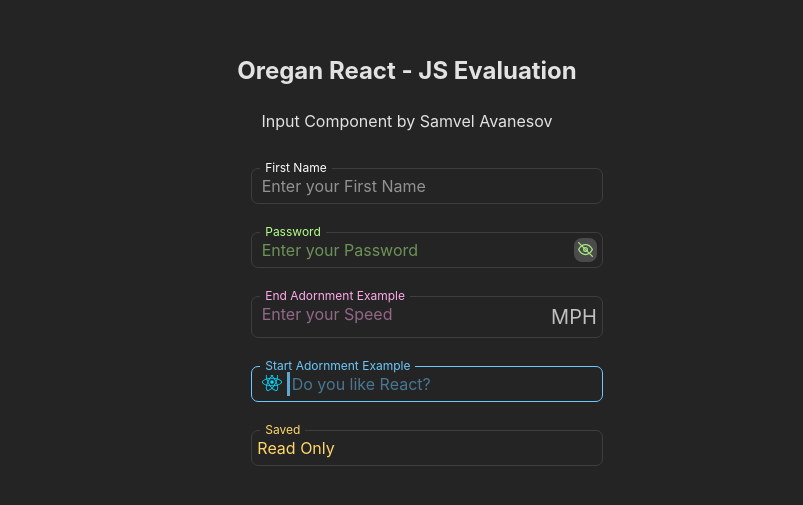
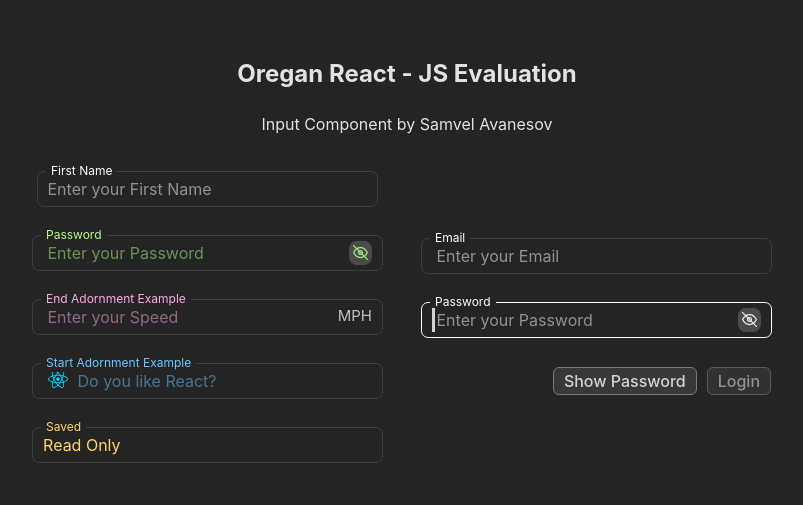
Before and after one commit to savanesoff/oregan-js-evaluation, a React (Vite) app: page / in a window 1280 px wide. Shown: the part 141-646 px from the top of the page, without its empty margins (233-1036 px from the left). Built offline with nearby package versions, Linux system fonts and the light colour scheme.

Commit message:
Login example added

```diff
--- a/src/App.css
+++ b/src/App.css
@@ -1,5 +1,6 @@
 #root {
-  max-width: 1280px;
+  max-width: 1000px !important;
+  min-width: 60vw;
   margin: 0 auto;
   padding: 2rem;
   text-align: center;
--- a/src/App.jsx
+++ b/src/App.jsx
@@ -2,12 +2,134 @@
 import reactLogo from "./assets/react.svg";
 import { useEffect, useRef } from "react";
 import "./App.css";
+import { useState } from "react";
 
 function App() {
   return (
     <>
       <h2>Oregan React - JS Evaluation</h2>
       <p>Input Component by Samvel Avanesov</p>
+      <div
+        style={{
+          display: "flex",
+          flexDirection: "row",
+          alignItems: "center",
+          justifyContent: "center",
+          gap: 30,
+          width: "100%",
+          height: "100%",
+        }}
+      >
+        <InputExamples />
+        <LoginExample />
+      </div>
+    </>
+  );
+}
+
+export default App;
+
+const LoginExample = () => {
+  const [disabled, setDisabled] = useState(true);
+  const [email, setEmail] = useState("");
+  const [password, setPassword] = useState("");
+  const [showPassword, setShowPassword] = useState(false);
+
+  const togglePassword = () => {
+    setShowPassword(!showPassword);
+  };
+
+  useEffect(() => {
+    console.log("email", email);
+    console.log("password", password);
+    if (email.length && password.length) {
+      setDisabled(false);
+    } else {
+      setDisabled(true);
+    }
+  }, [email, password]);
+  return (
+    <div
+      style={{
+        display: "flex",
+        flexDirection: "column",
+        alignItems: "end",
+        gap: 30,
+        width: "100%",
+        height: "100%",
+        padding: 20,
+        fontSize: "1rem",
+      }}
+    >
+      <Input
+        onChange={setEmail}
+        placeholder="Enter your Email"
+        label="Email"
+        style={{
+          borderRadius: "6px",
+          color: "white",
+        }}
+      />
+      <Input
+        onChange={setPassword}
+        password={true}
+        showPassword={showPassword}
+        placeholder="Enter your Password"
+        label="Password"
+        style={{
+          borderRadius: "6px",
+          color: "white",
+        }}
+      />
+
+      <div
+        style={{
+          display: "flex",
+          flexDirection: "row",
+          alignItems: "center",
+          gap: 10,
+          fontSize: "1rem",
+          width: "100%",
+          justifyContent: "flex-end",
+        }}
+      >
+        <button
+          tabIndex={0}
+          onClick={togglePassword}
+          style={{
+            padding: "3px 10px",
+            borderRadius: "6px",
+            border: "1px solid #909090",
+            color: "white",
+            backgroundColor: "#3e3e3e",
+            cursor: "pointer",
+            opacity: 0.8,
+          }}
+        >
+          {showPassword ? "Hide" : "Show"} Password
+        </button>
+
+        <button
+          disabled={disabled}
+          tabIndex={0}
+          style={{
+            padding: "3px 10px",
+            borderRadius: "6px",
+            border: "1px solid #909090",
+            color: "white",
+            backgroundColor: "#3e3e3e",
+            cursor: "pointer",
+            opacity: disabled ? 0.5 : 1,
+          }}
+        >
+          Login
+        </button>
+      </div>
+    </div>
+  );
+};
+
+const InputExamples = () => (
   <div
     style={{
       display: "flex",
@@ -18,7 +140,6 @@
       height: "100%",
       padding: 20,
       gap: 30,
-
       fontSize: "1rem",
     }}
   >
@@ -31,8 +152,6 @@
     />
     <InputPassword
       style={{
-            padding: 5,
-
         borderRadius: "6px",
         color: "#b5ff8a",
       }}
@@ -40,32 +159,24 @@
 
     <InputEndAdornment
       style={{
-            padding: 5,
-
         borderRadius: "6px",
         color: "#ffaaea",
       }}
     />
     <InputStartAdornment
       style={{
-            padding: 5,
         borderRadius: "6px",
         color: "#6bc9ff",
       }}
     />
     <InputReadonly
       style={{
-            padding: 5,
         borderRadius: "6px",
         color: "#ffd769",
       }}
     />
   </div>
-    </>
 );
-}
-
-export default App;
 
 const InputBasicRef = (props) => {
   const ref = useRef(null);
@@ -118,7 +229,7 @@
         <span
           style={{
             color: "#c0c0c0",
-            fontSize: 20,
+            fontSize: 15,
             display: "flex",
             alignItems: "center",
           }}
```
Lines whose indentation alone changed are shown as unchanged.
